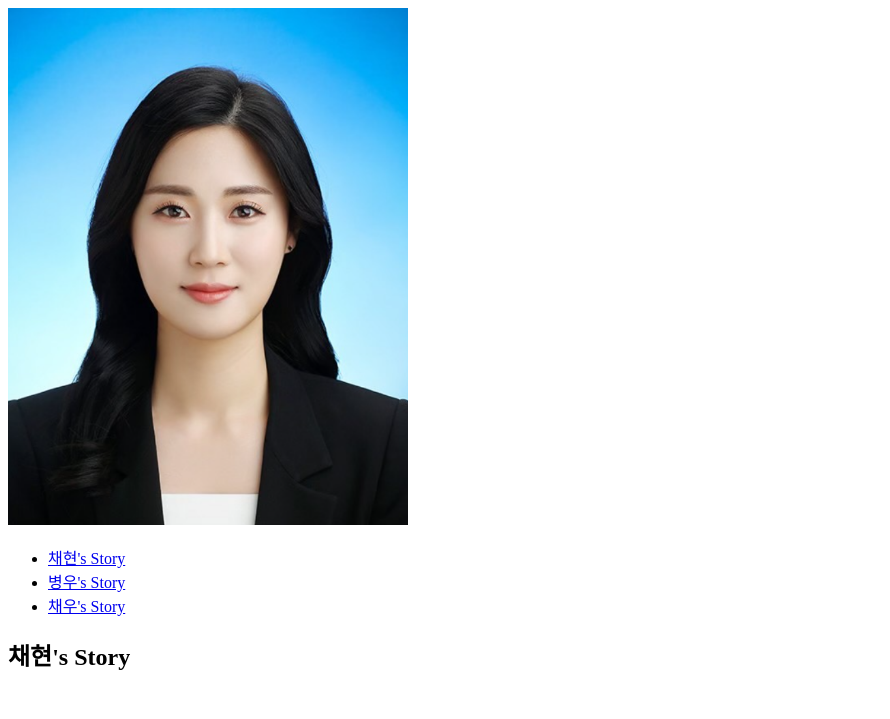
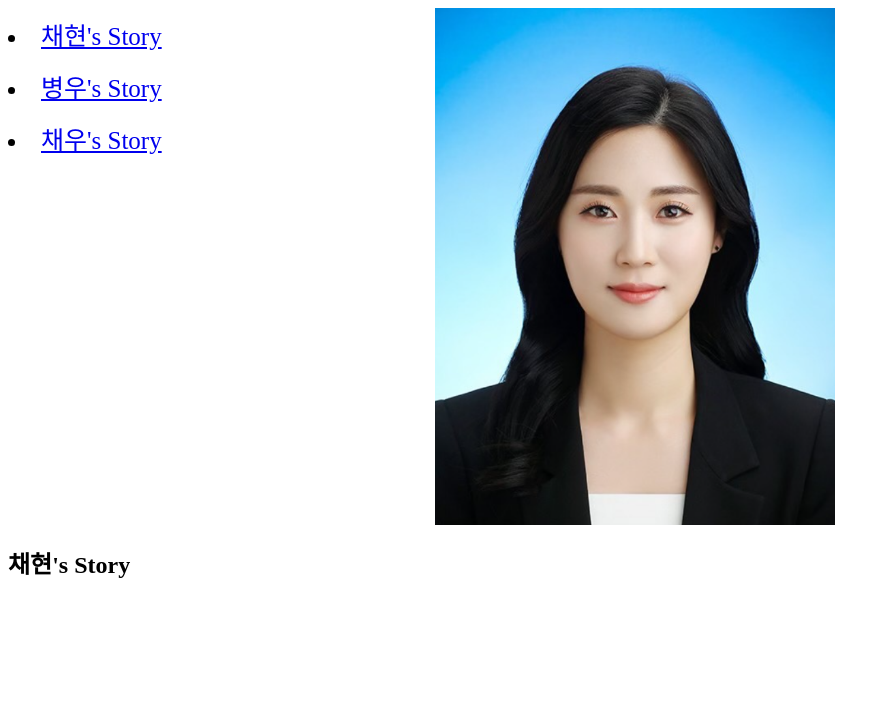
Before and after one commit to BATIF/CHAEWOO, a plain HTML site: page 1.html in a window 1280 px wide. Shown: the part 81-800 px from the top of the page, without its empty margins (0-890 px from the left). Drawn offline with Linux system fonts and the light colour scheme.

Commit message:
Update 1.html

```diff
--- a/1.html
+++ b/1.html
@@ -4,16 +4,48 @@
 <head>
     <title>채현과 병우의 홈페이지</title>
     <meta charset="utf-8">
+    <style>
+        .container {
+            display: flex;
+            gap: 20px;
+        }
+
+        h1 {
+            text-align: center;
+        }
+
+        img {
+            display: block;
+            margin: 0 auto;
+        }
+
+        ul {
+            list-style-position: inside;
+            padding-left: 0;
+            margin: 0;
+            width: 300px;
+        }
+
+        ul li {
+            text-align: left;
+            padding: 8px 0;
+            font-size: 25px;
+        }
+    </style>
 </head>
 
 <body>
     <h1><a href="index.html">채현과 병우의 홈페이지</a></h1>
-    <img src="ch.png" width="400px">
-    <ul>
-        <li><a href="1.html">채현's Story</a></li>
-        <li><a href="2.html">병우's Story</a></li>
-        <li><a href="3.html">채우's Story</a></li>
-    </ul>
+    <div class="container">
+        <ul>
+            <li><a href="1.html" style="font-size: 25px;">채현's Story</a></li>
+            <li><a href="2.html" style="font-size: 25px;">병우's Story</a></li>
+            <li><a href="3.html" style="font-size: 25px;">채우's Story</a></li>
+        </ul>
+        <img src="ch.png"
+         width="400px"
+         style="display: block; margin: 0 auto; transform: translateX(-165px);">
+    </div>
     <h2>채현's Story</h2>
 </body>
 
```
